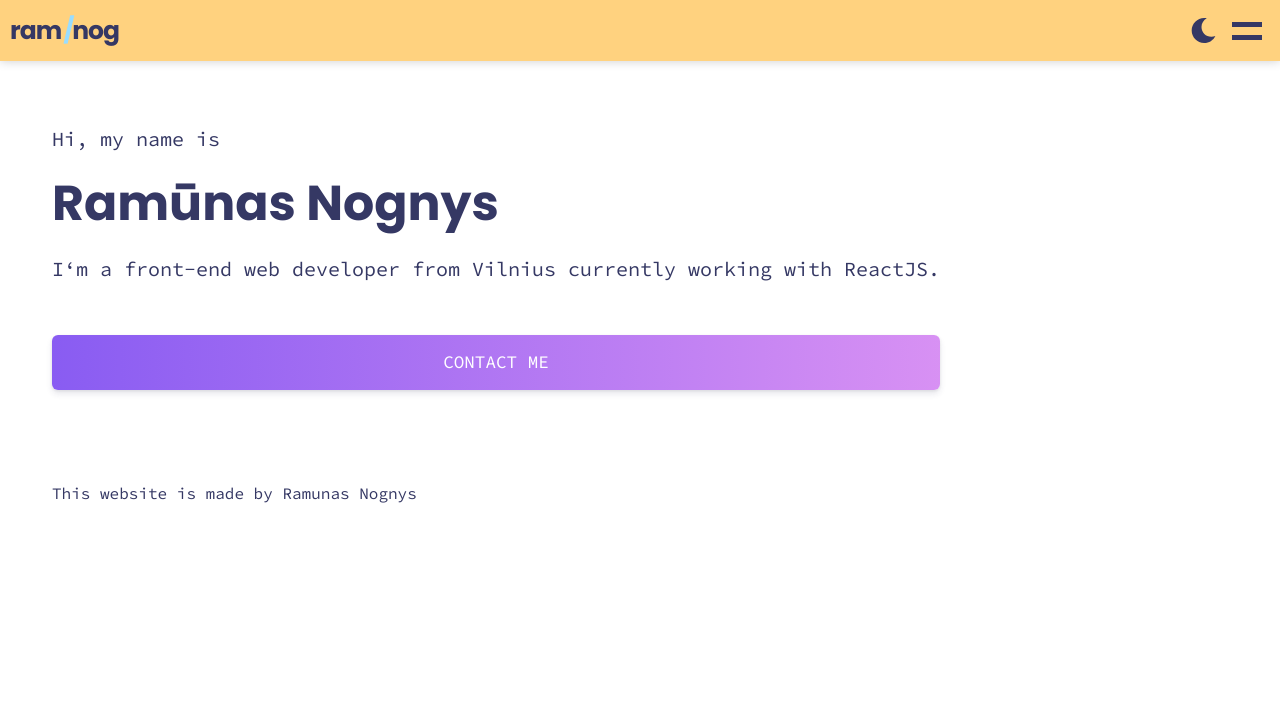
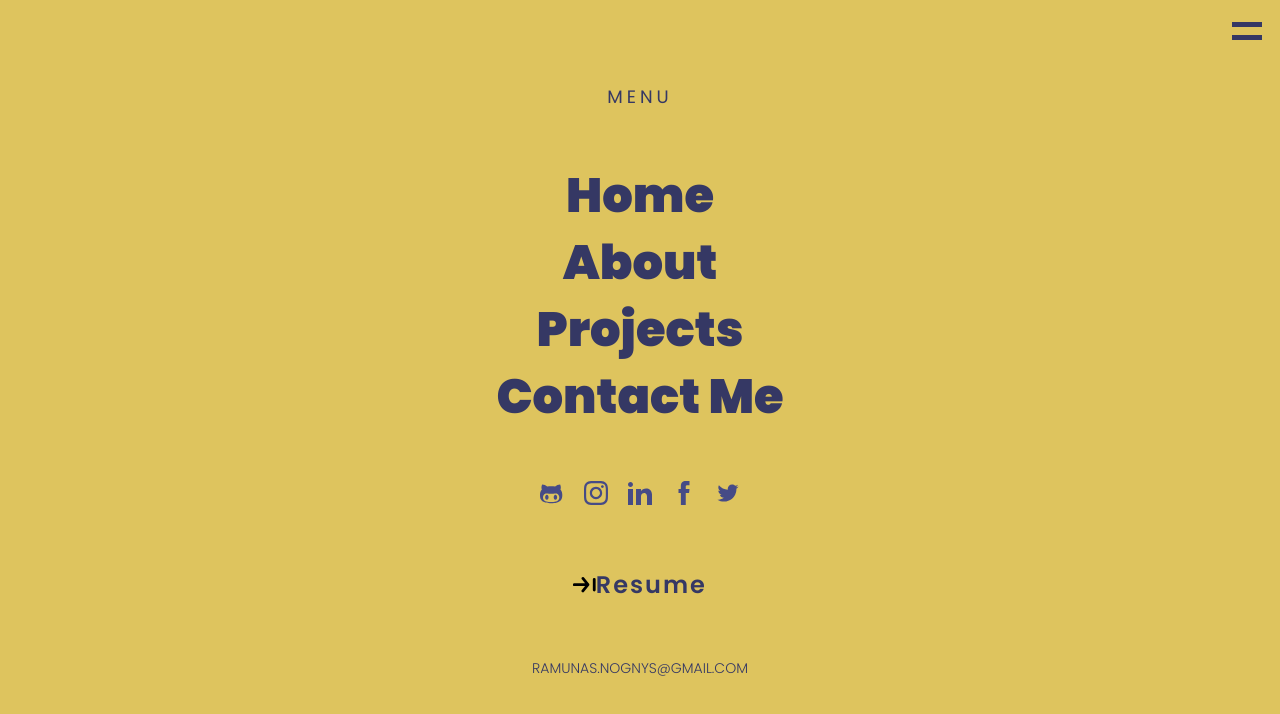
Before and after one commit to ramunasnognys/v3, a Gatsby site: page / in a window 1280 px wide. Built offline with nearby package versions, Linux system fonts and the light colour scheme; Gatsby itself is replaced by a stand-in of ours.

Commit message:
navigation menu styling

```diff
--- a/gatsby-config.js
+++ b/gatsby-config.js
@@ -6,7 +6,7 @@ module.exports = {
     {
       resolve: `gatsby-plugin-google-fonts`,
       options: {
-        fonts: [`Source Code Pro`, `Poppins\:300,400,400i,700`],
+        fonts: [`Source Code Pro`, `Poppins\:300,400,400i,600,700,900`],
         display: "swap",
       },
     },
--- a/src/assets/svg/social-icons.js
+++ b/src/assets/svg/social-icons.js
@@ -1,37 +1,62 @@
-import React from "react"
+import React from "react";
+
+export const Github = () => (
+  <svg className="icon" xmlns="http://www.w3.org/2000/svg" viewBox="0 0 28 28">
+    <path
+      d="M10 19c0 1.141-0.594 3-2 3s-2-1.859-2-3 0.594-3 2-3 2 1.859 2 3zM20 19c0 1.141-0.594 3-2 3s-2-1.859-2-3 0.594-3 2-3 2 1.859 2 3zM22.5 19c0-2.391-1.453-4.5-4-4.5-1.031 0-2.016 0.187-3.047 0.328-0.812 0.125-1.625 0.172-2.453 0.172s-1.641-0.047-2.453-0.172c-1.016-0.141-2.016-0.328-3.047-0.328-2.547 0-4 2.109-4 4.5 0 4.781 4.375 5.516 8.188 5.516h2.625c3.813 0 8.188-0.734 8.188-5.516zM26 16.25c0 1.734-0.172 3.578-0.953 5.172-2.063 4.172-7.734 4.578-11.797 4.578-4.125 0-10.141-0.359-12.281-4.578-0.797-1.578-0.969-3.437-0.969-5.172 0-2.281 0.625-4.438 2.125-6.188-0.281-0.859-0.422-1.766-0.422-2.656 0-1.172 0.266-2.344 0.797-3.406 2.469 0 4.047 1.078 5.922 2.547 1.578-0.375 3.203-0.547 4.828-0.547 1.469 0 2.953 0.156 4.375 0.5 1.859-1.453 3.437-2.5 5.875-2.5 0.531 1.062 0.797 2.234 0.797 3.406 0 0.891-0.141 1.781-0.422 2.625 1.5 1.766 2.125 3.938 2.125 6.219z"
+      // fill="#EA281E"
+    ></path>
+  </svg>
+);
+
+export const LinkedIn = () => (
+  <svg className="icon" xmlns="http://www.w3.org/2000/svg" viewBox="0 0 24 24">
+    <g>
+      <path d="M4.98 3.5c0 1.381-1.11 2.5-2.48 2.5s-2.48-1.119-2.48-2.5c0-1.38 1.11-2.5 2.48-2.5s2.48 1.12 2.48 2.5zm.02 4.5h-5v16h5v-16zm7.982 0h-4.968v16h4.969v-8.399c0-4.67 6.029-5.052 6.029 0v8.399h4.988v-10.131c0-7.88-8.922-7.593-11.018-3.714v-2.155z"></path>
+    </g>
+  </svg>
+);
 
 export const Instagram = () => (
-  <svg xmlns="http://www.w3.org/2000/svg" viewBox="0 0 21 21">
+  <svg className="icon" xmlns="http://www.w3.org/2000/svg" viewBox="0 0 24 24">
     <g>
-      <path d="M10.5 0C7.648 0 7.29.012 6.17.063 5.054.114 4.29.292 3.623.551a5.146 5.146 0 00-1.86 1.211 5.147 5.147 0 00-1.21 1.86C.291 4.29.113 5.053.062 6.171.012 7.29 0 7.648 0 10.5c0 2.852.012 3.21.063 4.33.051 1.117.229 1.88.488 2.548.269.69.628 1.276 1.211 1.86.584.583 1.17.942 1.86 1.21.668.26 1.431.438 2.549.489 1.12.05 1.477.063 4.329.063 2.852 0 3.21-.012 4.33-.063 1.117-.051 1.88-.229 2.548-.488a5.146 5.146 0 001.86-1.211 5.147 5.147 0 001.21-1.86c.26-.668.438-1.431.489-2.549.051-1.12.063-1.477.063-4.329 0-2.852-.012-3.21-.063-4.33-.051-1.117-.229-1.88-.488-2.548a5.147 5.147 0 00-1.211-1.86 5.146 5.146 0 00-1.86-1.21c-.668-.26-1.431-.438-2.549-.489C13.71.012 13.352 0 10.5 0m0 1.892c2.804 0 3.136.01 4.243.061 1.024.047 1.58.218 1.95.362.49.19.84.418 1.207.785.367.368.595.717.785 1.207.144.37.315.926.362 1.95.05 1.107.061 1.44.061 4.243 0 2.804-.01 3.136-.061 4.243-.047 1.024-.218 1.58-.362 1.95-.19.49-.418.84-.785 1.207a3.252 3.252 0 01-1.207.785c-.37.144-.926.315-1.95.362-1.107.05-1.44.061-4.243.061-2.804 0-3.136-.01-4.243-.061-1.024-.047-1.58-.218-1.95-.362-.49-.19-.84-.418-1.207-.785a3.254 3.254 0 01-.785-1.207c-.144-.37-.315-.926-.362-1.95-.05-1.107-.061-1.44-.061-4.243 0-2.804.01-3.136.061-4.243.047-1.024.218-1.58.362-1.95.19-.49.418-.84.785-1.207a3.253 3.253 0 011.207-.785c.37-.144.926-.315 1.95-.362 1.107-.05 1.44-.061 4.243-.061"></path>
-      <path d="M10.5 14.07a3.57 3.57 0 110-7.14 3.57 3.57 0 010 7.14m0-9.07a5.5 5.5 0 100 11 5.5 5.5 0 000-11"></path>
-      <path d="M17 5a1 1 0 11-2 0 1 1 0 012 0"></path>
+      <path d="M12 2.163c3.204 0 3.584.012 4.85.07 3.252.148 4.771 1.691 4.919 4.919.058 1.265.069 1.645.069 4.849 0 3.205-.012 3.584-.069 4.849-.149 3.225-1.664 4.771-4.919 4.919-1.266.058-1.644.07-4.85.07-3.204 0-3.584-.012-4.849-.07-3.26-.149-4.771-1.699-4.919-4.92-.058-1.265-.07-1.644-.07-4.849 0-3.204.013-3.583.07-4.849.149-3.227 1.664-4.771 4.919-4.919 1.266-.057 1.645-.069 4.849-.069zm0-2.163c-3.259 0-3.667.014-4.947.072-4.358.2-6.78 2.618-6.98 6.98-.059 1.281-.073 1.689-.073 4.948 0 3.259.014 3.668.072 4.948.2 4.358 2.618 6.78 6.98 6.98 1.281.058 1.689.072 4.948.072 3.259 0 3.668-.014 4.948-.072 4.354-.2 6.782-2.618 6.979-6.98.059-1.28.073-1.689.073-4.948 0-3.259-.014-3.667-.072-4.947-.196-4.354-2.617-6.78-6.979-6.98-1.281-.059-1.69-.073-4.949-.073zm0 5.838c-3.403 0-6.162 2.759-6.162 6.162s2.759 6.163 6.162 6.163 6.162-2.759 6.162-6.163c0-3.403-2.759-6.162-6.162-6.162zm0 10.162c-2.209 0-4-1.79-4-4 0-2.209 1.791-4 4-4s4 1.791 4 4c0 2.21-1.791 4-4 4zm6.406-11.845c-.796 0-1.441.645-1.441 1.44s.645 1.44 1.441 1.44c.795 0 1.439-.645 1.439-1.44s-.644-1.44-1.439-1.44z"></path>
     </g>
   </svg>
-)
+);
+
 export const Facebook = () => (
-  <svg xmlns="http://www.w3.org/2000/svg" viewBox="0 0 11 24">
+  <svg className="icon" xmlns="http://www.w3.org/2000/svg" viewBox="0 0 11 24">
+    <path d="M3.625 1.236C4.544.346 5.85.044 7.085.006 8.387-.004 9.691.003 10.995.004c.005 1.4.006 2.802 0 4.203-.843-.001-1.687.002-2.53-.001-.534-.034-1.083.378-1.18.918-.013.937-.004 1.875-.004 2.813 1.236.005 2.472-.002 3.708.003a53.297 53.297 0 01-.45 4.05c-1.091.011-2.183 0-3.275.007-.01 4 .005 8-.008 12-1.622.006-3.244-.004-4.866.004-.03-4 .002-8.003-.017-12.004-.791-.008-1.583.006-2.374-.007.003-1.344.001-2.689.001-4.033.791-.01 1.582.002 2.373-.006.024-1.307-.024-2.616.025-3.922.08-1.035.466-2.077 1.226-2.792z"></path>
+  </svg>
+);
+export const Twitter = () => (
+  <svg className="icon" xmlns="http://www.w3.org/2000/svg" viewBox="0 0 26 28">
     <path
-      d="M3.625 1.236C4.544.346 5.85.044 7.085.006 8.387-.004 9.691.003 10.995.004c.005 1.4.006 2.802 0 4.203-.843-.001-1.687.002-2.53-.001-.534-.034-1.083.378-1.18.918-.013.937-.004 1.875-.004 2.813 1.236.005 2.472-.002 3.708.003a53.297 53.297 0 01-.45 4.05c-1.091.011-2.183 0-3.275.007-.01 4 .005 8-.008 12-1.622.006-3.244-.004-4.866.004-.03-4 .002-8.003-.017-12.004-.791-.008-1.583.006-2.374-.007.003-1.344.001-2.689.001-4.033.791-.01 1.582.002 2.373-.006.024-1.307-.024-2.616.025-3.922.08-1.035.466-2.077 1.226-2.792z"
-      fill="#EA281E"
+      d="M25.312 6.375c-0.688 1-1.547 1.891-2.531 2.609 0.016 0.219 0.016 0.438 0.016 0.656 0 6.672-5.078 14.359-14.359 14.359-2.859 0-5.516-0.828-7.75-2.266 0.406 0.047 0.797 0.063 1.219 0.063 2.359 0 4.531-0.797 6.266-2.156-2.219-0.047-4.078-1.5-4.719-3.5 0.313 0.047 0.625 0.078 0.953 0.078 0.453 0 0.906-0.063 1.328-0.172-2.312-0.469-4.047-2.5-4.047-4.953v-0.063c0.672 0.375 1.453 0.609 2.281 0.641-1.359-0.906-2.25-2.453-2.25-4.203 0-0.938 0.25-1.797 0.688-2.547 2.484 3.062 6.219 5.063 10.406 5.281-0.078-0.375-0.125-0.766-0.125-1.156 0-2.781 2.25-5.047 5.047-5.047 1.453 0 2.766 0.609 3.687 1.594 1.141-0.219 2.234-0.641 3.203-1.219-0.375 1.172-1.172 2.156-2.219 2.781 1.016-0.109 2-0.391 2.906-0.781z"
       fillRule="nonzero"
     ></path>
   </svg>
-)
-
-export const Vimeo = () => (
-  <svg xmlns="http://www.w3.org/2000/svg" width="48.704" height="47.787" viewBox="0 0 48.704 47.787">
-  <path id="Path_9" data-name="Path 9" d="M25.618,2.972A17.86,17.86,0,0,0,15.885,5.9C8.205,11.228,4.156,20.317,3.527,29.443A17.259,17.259,0,0,0,4.076,35.9a16.592,16.592,0,0,0,4.3,6.456,27.6,27.6,0,0,0,12.261,7.324c6.021,1.6,13.552,1.7,18.766-1.709A30.065,30.065,0,0,0,51.838,30.832c.941-3.667-.328-10.93-2.011-14.322C47.478,11.775,45.52,9.466,41.2,7.021c-4.743-2.683-10.206-3.676-15.58-4.049" transform="translate(-3.454 -2.972)" fill="#4b7bb2"/>
-</svg>
-)
-export const Pink = () => (
-  <svg xmlns="http://www.w3.org/2000/svg" width="48.704" height="47.787" viewBox="0 0 48.704 47.787">
-  <path id="Path_21" data-name="Path 21" d="M25.618,2.972A17.86,17.86,0,0,0,15.885,5.9C8.205,11.228,4.156,20.317,3.527,29.443A17.259,17.259,0,0,0,4.076,35.9a16.592,16.592,0,0,0,4.3,6.456,27.6,27.6,0,0,0,12.261,7.324c6.021,1.6,13.552,1.7,18.766-1.709A30.065,30.065,0,0,0,51.838,30.832c.941-3.667-.328-10.93-2.011-14.322C47.478,11.775,45.52,9.466,41.2,7.021c-4.743-2.683-10.206-3.676-15.58-4.049" transform="translate(-3.454 -2.972)" fill="#b24b9a"/>
-</svg>
-
-)
+);
 
 //Arrow Icon for ref
+
+export const Download = () => (
+  <svg
+    xmlns="http://www.w3.org/2000/svg"
+    width="22.656"
+    height="15.344"
+    viewBox="0 0 22.656 15.344"
+  >
+    <path
+      id="download"
+      data-name="download"
+      d="M19.854,2.277a1.4,1.4,0,1,1,2.8,0v10.79a1.4,1.4,0,1,1-2.8,0V2.277Zm-3.78,6.285-5.059,6.26a1.4,1.4,0,1,1-2.179-1.752l3.236-4L1.4,9.072a1.4,1.4,0,1,1,0-2.791l10.677,0-3.236-4A1.4,1.4,0,0,1,11.017.522l5.059,6.26.011.015.044.057.007.011.013.018.007.009.013.02.018.03.006.007.013.022,0,.007L16.225,7l0,.007.013.024,0,.006.013.026,0,.006.013.026,0,.006.011.026,0,0,.011.028,0,0,.009.028v0l.02.061v0l.018.063v0l.007.031v0l.007.031v0l.006.031h0l.006.033h0l0,.033h0l0,.033h0l0,.033,0,.033h0l0,.033v.1l0,.033h0l0,.033,0,.033h0l0,.033h0l0,.033h0l-.006.033h0l-.006.031v0l-.007.031v0l-.007.031v0l-.018.063v0l-.02.061v0l-.011.028,0,0-.011.028,0,0-.011.026,0,.006-.013.026,0,.006-.013.026,0,.006-.013.024,0,.007-.013.024,0,.013-.013.022-.006.007-.018.03-.013.02-.007.009-.013.018-.007.011-.044.057-.011.017Z"
+      transform="translate(0 0)"
+    />
+  </svg>
+);
+
 {
   /* <svg
 xmlns="http://www.w3.org/2000/svg"
--- a/src/components/Hamburger.js
+++ b/src/components/Hamburger.js
@@ -2,37 +2,55 @@ import React from "react";
 import { Link } from "gatsby";
 import Navbar from "./Navbar";
 
+import {
+  Github,
+  LinkedIn,
+  Instagram,
+  Facebook,
+  Twitter,
+  Download,
+} from "../assets/svg/social-icons";
+
 function Hamburger() {
   return (
-    <button className="hamburger-menu">
+    <div className="hamburger-menu">
       <div className="menu-secondary-background-color"></div>
       <div className="menu-layer">
         <div className="menu-city-background"></div>
-        {/* <div className="container"> */}
-        {/* <div className="wrapper"> */}
-        <div className="menu-links">
-          <Navbar />
-          <div className="info">
-            <h3>Our Promise</h3>
-            <p>
-              Lorem ipsum dolor, sit amet consectetur adipisicing elit. Sunt
-              labore recusandae provident fuga expedita dignissimos nihil quia
-              enim quisquam in animi consequuntur, odit veritatis quod nostrum
-              facere fugit iure quidem quasi iste corporis quo sapiente magnam!
-              Non saepe odit facilis.
-            </p>
-          </div>
-          <div className="social-icons">
-            <a href="#">Icon 1</a>
-            <a href="#">Icon 2</a>
-            <a href="#">Icon 3</a>
-            <a href="#">Icon 4</a>
+        <div className="container">
+          <div className="wrapper">
+            <span className="menu-text">Menu</span>
+            <div className="menu-links">
+              <Navbar />
+            </div>
+            <div className="menu-social-icons">
+              <a className="icon social-icon" href="#">
+                <Github />
+              </a>
+              <a className="icon social-icon" href="#">
+                <Instagram />
+              </a>
+              <a className="icon social-icon" href="#">
+                <LinkedIn />
+              </a>
+              <a className="icon social-icon" href="#">
+                <Facebook />
+              </a>
+              <a className="icon social-icon" href="#">
+                <Twitter />
+              </a>
+            </div>
+            <a href="#" className="menu-resume">
+              <Download />
+              <span>Resume</span>
+            </a>
+            <a href="#" className="menu-email">
+              ramunas.nognys@gmail.com
+            </a>
           </div>
         </div>
-        {/* </div> */}
-        {/* </div> */}
       </div>
-    </button>
+    </div>
   );
 }
 
--- a/src/components/Navbar.js
+++ b/src/components/Navbar.js
@@ -15,9 +15,9 @@ export default function Navbar() {
   const { title } = data.site.siteMetadata;
 
   return (
-    <nav>
+    <nav className="navbar">
       {/* <h1>{title}</h1> */}
-      <div className="links">
+      <div className="navbar__links">
         <Link to="/">Home</Link>
         <Link to="/about">About</Link>
         <Link to="/projects">Projects</Link>
--- a/src/styles/_variables.scss
+++ b/src/styles/_variables.scss
@@ -27,7 +27,7 @@
   --clr-red: hsl(0, 100%, 52%);
   --clr-sky-blue: hsl(200, 100%, 80%);
 
-  --clr-neutral-100: ##f7fafc;
+  --clr-neutral-100: #f7fafc;
   --clr-neutral-200: #edf2f7;
   --clr-neutral-300: #e2e8f0;
   --clr-neutral-400: #cbd5e0;
@@ -79,6 +79,7 @@
   --ff-link-font-color: var(---clr-sky-blue);
 
   --ff-button-font-size: 1em;
+  --ff-menu-links-font-size: 4.8rem;
 
   // BB | BUTTONS
   --bb-button-height: 35px;
--- a/src/styles/base/_generic.scss
+++ b/src/styles/base/_generic.scss
@@ -20,7 +20,7 @@ body {
   font-family: var(--ff-secondary-font-family);
   font-size: var(--ff-base-font-size);
   // background-color: var(--clr-base-bg-color);
-  // color: var(--ff-base-font-color);
+  color: var(--ff-base-font-color);
   line-height: var(--ff-base-line-height);
   text-rendering: optimizeLegibility;
 
@@ -33,9 +33,11 @@ body.dark {
   background-color: var(--dark-background);
   color: var(--dark-color);
 
-  header {
+  header,
+  .header {
     background-color: var(--dark-background);
-    .hamburger-menu {
+
+    &__menubtn {
       span {
         background: var(--clr-white);
       }
--- a/src/styles/components/hamburger.scss
+++ b/src/styles/components/hamburger.scss
@@ -1,7 +1,74 @@
 .hamburger-menu {
-  position: absolute;
-display: none;
-  background-color: var(--clr-primary-normal);
+  // display: none;
+  height: 100%;
+  width: 100%;
+  position: fixed;
+  top: 0;
+  left: 0;
+  right: 0;
+  bottom: 0;
+  z-index: 9;
+  text-align: center;
+
+  .menu-secondary-background-color {
+    background: var(--clr-black);
+    position: fixed;
+    top: 0;
+    left: 0;
+    right: 0;
+    bottom: 0;
+    z-index: -1;
+  }
   .menu-layer {
+    font-family: var(--ff-base-font-family);
+    background-color: var(--clr-primary-light);
+    height: 100%;
+    width: 100%;
+    overflow: hidden;
+    display: flex;
+    flex-direction: column;
+    justify-content: center;
+    .wrapper {
+      position: relative;
+    }
+
+    .menu-text {
+      font-size: 1.8rem;
+      // font-weight: 400;
+      text-transform: uppercase;
+      letter-spacing: 4px;
+    }
+    .menu-links {
+      margin: 5rem 0;
+    }
+    .menu-social-icons {
+      .social-icon {
+        margin-right: 1em;
+      }
+      .social-icon:nth-last-child(1) {
+        margin: 0;
+      }
+    }
+    .menu-email {
+      text-transform: uppercase;
+      font-size: var(--ff-small-font-size);
+      font-weight: 100;
+    }
+
+    .menu-resume {
+      font-size: 2.4rem;
+      font-weight: 400;
+      margin: 5rem;
+      display: block;
+      font-weight: 600;
+      letter-spacing: 2px;
+    }
   }
 }
+
+.icon {
+  font-size: 2rem;
+  width: 24px;
+  height: 24px;
+  fill: var(--clr-secondary-normal);
+}
--- a/src/styles/components/header.scss
+++ b/src/styles/components/header.scss
@@ -6,17 +6,19 @@ header,
   position: fixed;
   width: 100%;
   z-index: 1;
-  background: rgba(255, 165, 0, 0.5);
+  // background: rgba(255, 165, 0, 0.5);
 
   &__wrapper {
     padding: 10px;
   }
 
   &__inner {
+    position: relative;
     display: flex;
     align-items: center;
   }
   &__logo {
+    position: relative;
     font-family: var(--ff-base-font-family);
     font-size: 2.5rem;
     letter-spacing: -1px;
@@ -34,14 +36,17 @@ header,
   }
   &__menu {
     display: flex;
-    gap: 0.5em;
+    gap: 0.75em;
     transition: all 1s;
+    cursor: pointer;
   }
   &__modebtn {
     cursor: pointer;
     display: flex;
   }
   &__menubtn {
+    z-index: 10;
+
     span {
       background: var(--ff-base-font-color);
       width: 30px;
--- a/src/styles/components/hero.scss
+++ b/src/styles/components/hero.scss
@@ -9,6 +9,7 @@
   }
   p {
     font-size: 2rem;
+    // color: var(--clr-secondary-normal);
   }
   &__title {
     margin-top: 1rem;
@@ -18,10 +19,8 @@
   }
   &__btn {
     margin-top: 5rem;
-    width: 100%;
 
-    @include media(">tablet", "<=desktop") {
-      width: auto;
+    @include media(">tablet") {
     }
   }
 }
--- /dev/null
+++ b/src/styles/components/navbar.scss
@@ -0,0 +1,9 @@
+.navbar {
+  .navbar__links {
+    display: flex;
+    flex-direction: column;
+    font-size: var(--ff-menu-links-font-size);
+    font-weight: 900;
+    line-height: 1.4;
+  }
+}
--- a/src/styles/init.scss
+++ b/src/styles/init.scss
@@ -7,3 +7,4 @@
 @import "./components/hero";
 @import "./components/button";
 @import "./components/hamburger";
+@import "./components/navbar";
```
Also changed, not shown: README.md, src/styles/components/button.scss (line endings or trailing spaces).
